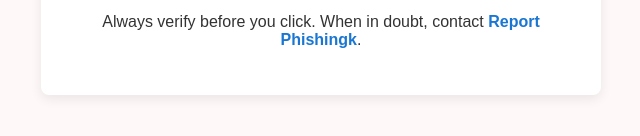
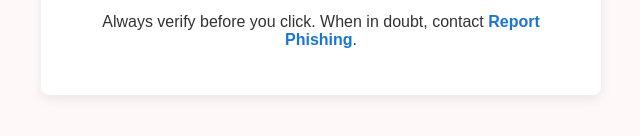
Before and after one commit to goptoolars-hub/gophish.ars, a plain HTML site: page index.html in a window 1280 px wide. Shown: the part 504-640 px from the top of the page, 319-959 px from the left. Drawn offline with Linux system fonts and the light colour scheme.

Commit message:
Update index.html

```diff
--- a/index.html
+++ b/index.html
@@ -54,7 +54,7 @@
         <li>Urgent or threatening language in the subject/body.</li>
         <li>Links that don’t go to the official site.</li>
     </ul>
-    <p>Always verify before you click. When in doubt, contact <a href="https://docs.google.com/forms/d/e/1FAIpQLSdnn3ef5cQ2o9GpjDQo3kBbUW3o8zuzQQT35_XFiBpDTOadcw/viewform">Report Phishingk</a>.</p>
+    <p>Always verify before you click. When in doubt, contact <a href="https://docs.google.com/forms/d/e/1FAIpQLSdnn3ef5cQ2o9GpjDQo3kBbUW3o8zuzQQT35_XFiBpDTOadcw/viewform">Report Phishing</a>.</p>
 </div>
 
 </body>
```
